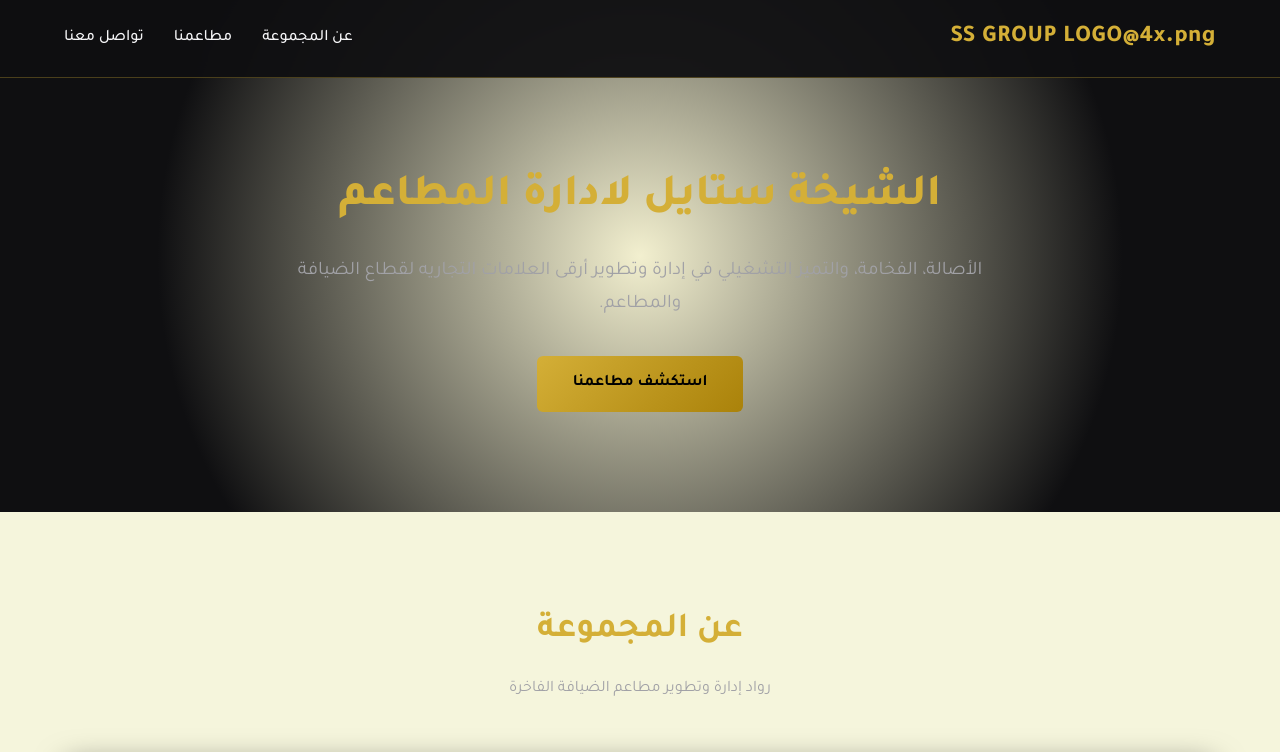
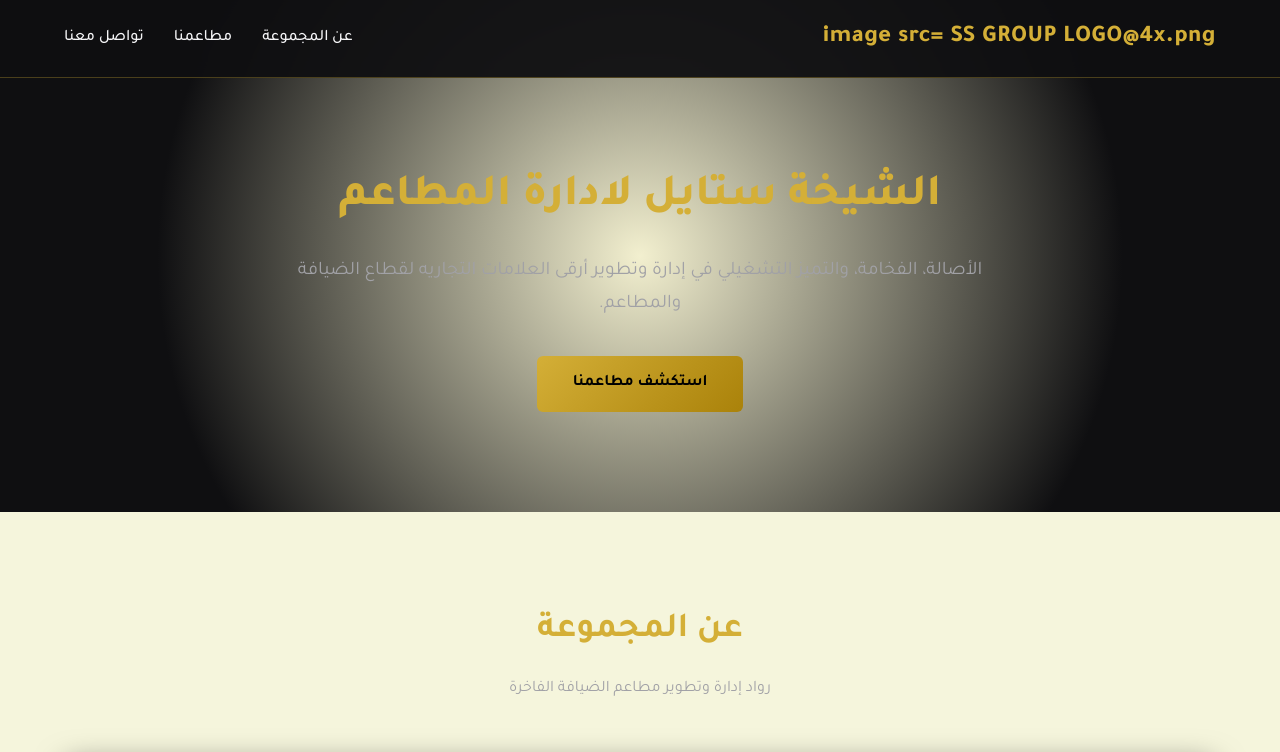
Before and after one commit to tihou74/AL-SHEIKHA-GROUPE-, a plain HTML site: page index.html in a window 1280 px wide. Shown: the top 752 px of the page. Drawn offline with Linux system fonts and the light colour scheme.

Commit message:
Update index.html

```diff
--- a/index.html
+++ b/index.html
@@ -216,7 +216,7 @@
     <!-- الهيدر والقائمة -->
     <header>
         <div class="nav-container">
-            <a href="#" class="logo">SS GROUP LOGO@4x.png</a>
+            <a href="#" class="logo">image src= SS GROUP LOGO@4x.png</a>
             <ul class="nav-links">
                 <li><a href="#about">عن المجموعة</a></li>
                 <li><a href="#brands">مطاعمنا</a></li>
```
